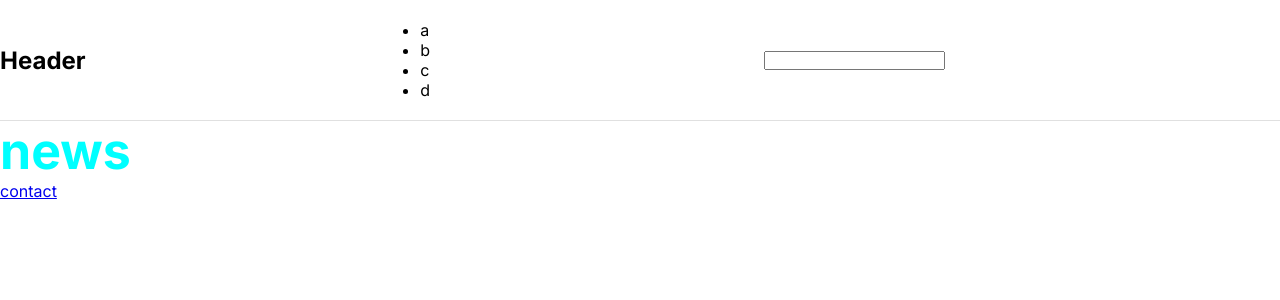
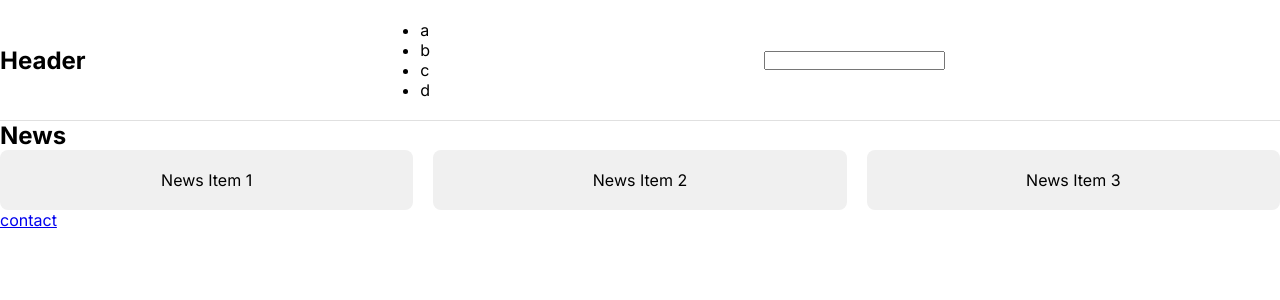
Before and after one commit to u5u5u5u/chinet_hp, a Next.js app: page / in a window 1280 px wide. Shown: the top 300 px of the page. Built offline with nearby package versions, Linux system fonts and the light colour scheme.

Commit message:
[add]item3こ作った#26

```diff
--- a/package.json
+++ b/package.json
@@ -9,9 +9,9 @@
     "lint": "next lint"
   },
   "dependencies": {
-    "next": "14.2.4",
-    "react": "^18",
-    "react-dom": "^18"
+    "next": "^14.2.4",
+    "react": "^18.3.1",
+    "react-dom": "^18.3.1"
   },
   "devDependencies": {
     "@types/node": "^20",
--- a/src/components/News/index.tsx
+++ b/src/components/News/index.tsx
@@ -1,5 +1,24 @@
-import styles from "./style.module.scss";
-const News = () => {
-  return <h1 className={styles.title}>news</h1>;
-};
-export default News;
+// components/NewsSection.tsx
+import React from "react"; // Reactをインポートする
+import styles from "./style.module.scss"; // 正しいインポートパスとファイル名を使用
+
+export default function NewsSection() {
+  const newsItems = [
+    { id: 1, title: "News Item 1" },
+    { id: 2, title: "News Item 2" },
+    { id: 3, title: "News Item 3" },
+  ];
+
+  return (
+    <div className={styles.news}>
+      <h2>News</h2>
+      <div className={styles.newsGrid}>
+        {newsItems.map((item) => (
+          <div key={item.id} className={styles.newsItem}>
+            {item.title}
+          </div>
+        ))}
+      </div>
+    </div>
+  );
+}
--- a/src/components/News/style.module.scss
+++ b/src/components/News/style.module.scss
@@ -2,3 +2,20 @@
   font-size: 50px;
   color: aqua;
 }
+/* components/NewsSection.module.css */
+.newsSection {
+  padding: 20px;
+}
+
+.newsGrid {
+  display: flex;
+  gap: 20px;
+}
+
+.newsItem {
+  background-color: #f0f0f0;
+  padding: 20px;
+  flex: 1;
+  text-align: center;
+  border-radius: 8px;
+}
```
Also changed, not shown: 1 other file (tests, documents, lock files or other folders).
